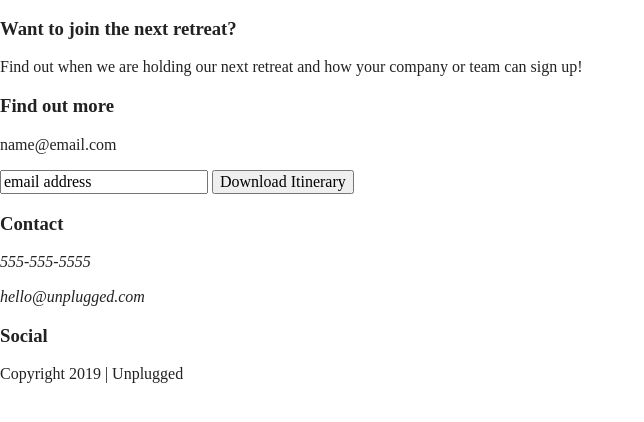
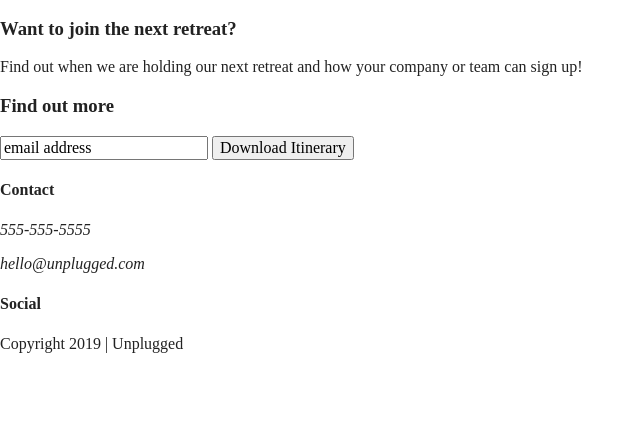
Before and after one commit to itsyagirlalexcote/unplugged-retreat, a website built with Parcel: page index.html in a window 1280 px wide. Shown: the part 134-556 px from the top of the page, without its empty margins (0-644 px from the left). Built offline with nearby package versions, Linux system fonts and the light colour scheme.

Commit message:
Html structure corrections

```diff
--- a/index.html
+++ b/index.html
@@ -3,7 +3,7 @@
 
 <head>
   <meta charset="utf-8">
-  <title>Unplugged</title>
+  <title>Unplugged Retreat</title>
   <meta name="description" content="">
   <meta name="viewport" content="width=device-width, initial-scale=1">
 
@@ -40,21 +40,23 @@
 
   <main>
 
-    <section>
+    <section class="hero-area">
       <div class="content-wrapper">
-        <!-- <img src="img\jake-melara-30679-unsplash.jpg" alt="Header Background"> -->
         <h1>Retreat from the desk, return refreshed.</h1>
       </div>
     </section>
 
     <aside>
-      <h3>Want to join the next retreat?</h3>
-      <p>Find out when we are holding our next retreat and how your company or team can sign up!</p>
-      <h3>Find out more</h3>
-      <p>name@email.com</p>
-      <div class="info-request">
-        <input type="text" name="name" value="email address">
-        <input type="button" value="Download Itinerary">
+      <div class="content-wrapper">
+        <div class="form-description">
+          <h3>Want to join the next retreat?</h3>
+          <p>Find out when we are holding our next retreat and how your company or team can sign up!</p>
+        </div>
+        <div class="form">
+          <h3>Find out more</h3>
+          <input type="text" name="name" value="email address">
+          <input type="button" value="Download Itinerary">
+        </div>
       </div>
     </aside>
 
@@ -66,14 +68,14 @@
       <div class="footer-content">
         <div class="social">
           <div class="contact">
-            <h3>Contact</h3>
+            <h4>Contact</h4>
             <address>
               <p>555-555-5555</p>
-              <p><a href="mailto:hello@unplugged.com" class="email-address"></a> hello@unplugged.com</p>
+              <p> hello@unplugged.com </p>
             </address>
           </div>
           <div class="social-icons">
-            <h3>Social</h3>
+            <h4>Social</h4>
             <!-- Add icons later -->
             <p><a href="https://www.facebook.com" target="_blank"></a></p>
             <p><a href="https://www.twitter.com" target="_blank"></a></p>
```
